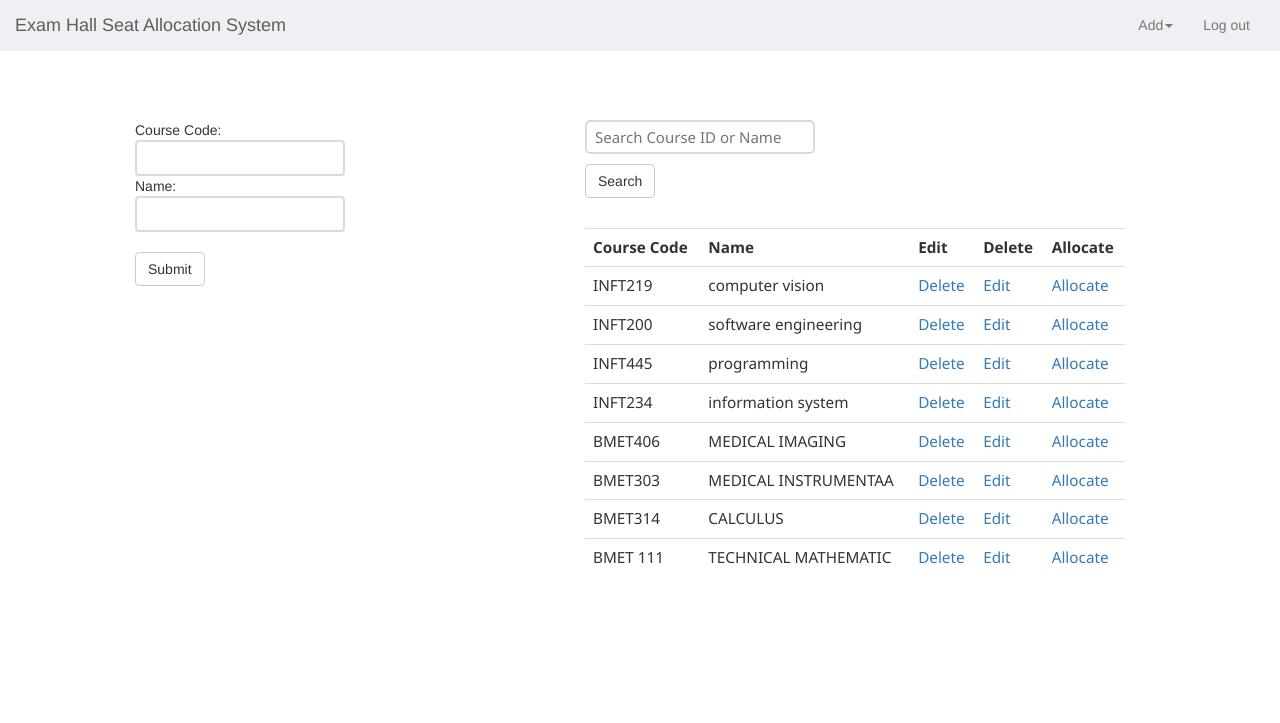
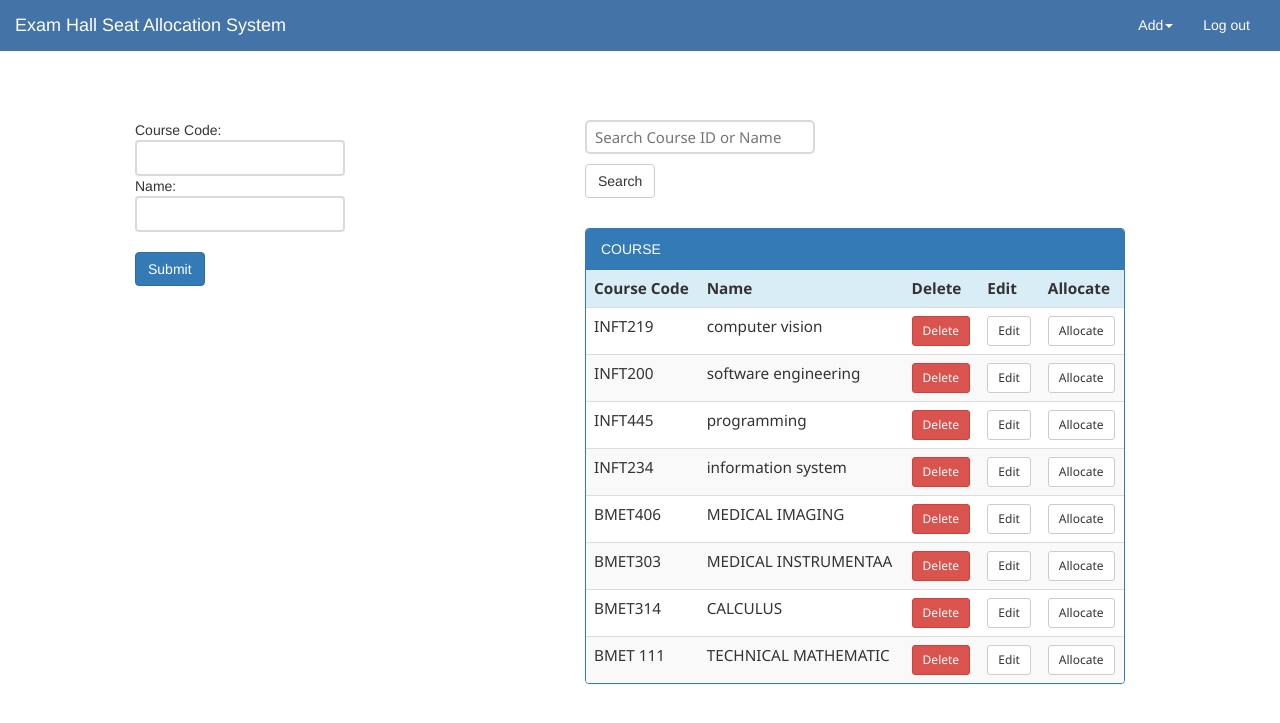
Before and after one commit to GP9-SE-2016-2017-2/EXAM-HALL-SEAT-ALLOCATION-SYSTEM, a PHP site: page /sub in a window 1280 px wide. Shown: the top 723 px of the page. Run offline with PHP 8.4, Linux system fonts and the light colour scheme; a user stored in the database is signed in; data comes from the database, SQL or seed files in the repository.

Commit message:
Add files via upload

```diff
--- a/sub.php
+++ b/sub.php
@@ -110,11 +110,42 @@ border: 2px solid rgba(81, 203, 238, 1);
   font-size: 15.3px;
 }
 
+
 .navbar-default{
-    background-color: #efeff4;
-    border-color: #efeff4;
-    color: #FFFFFF;
+    background-color: #4373a7;
+    border-color: #4373a7;
+    border-radius: 0;
   }
+  .navbar-default .navbar-brand,
+  .navbar-default .navbar-brand:hover,
+  .navbar-default .navbar-brand:focus{
+    color: #FFF;
+  }
+  .navbar-default .navbar-nav > li > a {
+    color: #FFF;
+  }
+  .navbar-default .navbar-nav > li > a:hover,
+  .navbar-default .navbar-nav > li > a:focus{
+    background-color: #428bca;
+  }
+  .navbar-default .navbar-nav > .active > a,
+  .navbar-default .navbar-nav > .active > a:hover,
+  .navbar-default .navbar-nav > .active > a:focus{
+    color: #FFF;
+    background-color: #428bca;
+  }
+  .navbar-default .navbar-text{
+    color: #FFF;
+  }
+  .navbar-default .navbar-toggle{
+    background-color: #428bca;
+  }
+  .navbar-default .navbar-toggle:hover,
+  .navbar-default .navbar-toggle:focus{
+    background-color: #428bca;
+  }
+
+
 
   </style>
 
@@ -158,10 +189,10 @@ border: 2px solid rgba(81, 203, 238, 1);
     <div class="col-md-1"></div>
     <div class="col-md-1">
       <form class="myform container" action="sub" method="post">
-  Course Code:<br><input type="text" name="cid"><br>
-  Name:<br><input type="text" name="name"><br>
+  Course Code:<br><input type="text" required="required" name="cid"><br>
+  Name:<br><input type="text" name="name" required="required"><br>
  <br>
-  <input class="btn btn-default" type="submit" value="Submit" name="submit">
+  <input class="btn btn-primary" type="submit" value="Submit" name="submit">
 </form>
     </div>
   </div>
@@ -171,12 +202,14 @@ border: 2px solid rgba(81, 203, 238, 1);
 <input type="text" placeholder="Search Course ID or Name"  name="search"><p><p>
 <input class="btn btn-default" type="submit" value="Search" name="button">
 </form><br>
-    <table class="table">
-    <tr>
+<div class="panel panel-primary">
+  <div class="panel-heading">COURSE</div>
+    <table class="table table-striped ">
+    <tr class="info">
     <th>Course Code</th>
     <th>Name</th>
+    <th>Delete</th>
     <th>Edit</th>
-    <th>Delete</th>
     <th>Allocate</th>
     </tr>
 
@@ -200,9 +233,9 @@ if (mysql_num_rows($query) > 0) {
     echo "<tr>
           <td>".$row['cid']."</td>
           <td>".$row['Name']."</td>
-          <td><a href='sub?id=".$row[0]."'>Delete</a></td>
-          <td><a href='editsub?edit=$row[id]'>Edit</a></td>
-          <td><a href='allocatehall?edit=$row[id]'>Allocate</a></td>
+          <td><a href='sub?id=".$row[0]."'><button type='button' class='btn btn-danger btn-sm '>Delete</button></a></td>
+          <td><a href='editsub?edit=$row[id]'><button type='button' class='btn btn-default btn-sm'>Edit</button></a></td>
+          <td><a href='allocatehall?edit=$row[id]'><button type='button' class='btn btn-default btn-sm'>Allocate</button></a></td>
           </tr>";
   }
 }
@@ -220,9 +253,9 @@ else{
     echo "<tr>
           <td>".$row['cid']."</td>
           <td>".$row['Name']."</td>
-          <td><a href='sub?id=".$row[0]."'>Delete</a></td>
-          <td><a href='editsub?edit=$row[id]'>Edit</a></td>
-          <td><a href='allocatehall?edit=$row[id]'>Allocate</a></td>
+          <td><a href='sub?id=".$row[0]."'><button type='button' class='btn btn-danger btn-sm '>Delete</button></a></td>
+          <td><a href='editsub?edit=$row[id]'><button type='button' class='btn btn-default btn-sm'>Edit</button></a></td>
+          <td><a href='allocatehall?edit=$row[id]'><button type='button' class='btn btn-default btn-sm'>Allocate</button></a></td>
           </tr>";
   }
 
@@ -230,7 +263,7 @@ else{
    ?>
 
     </table>
-
+</div>
   </div>
 </div>
 
```
